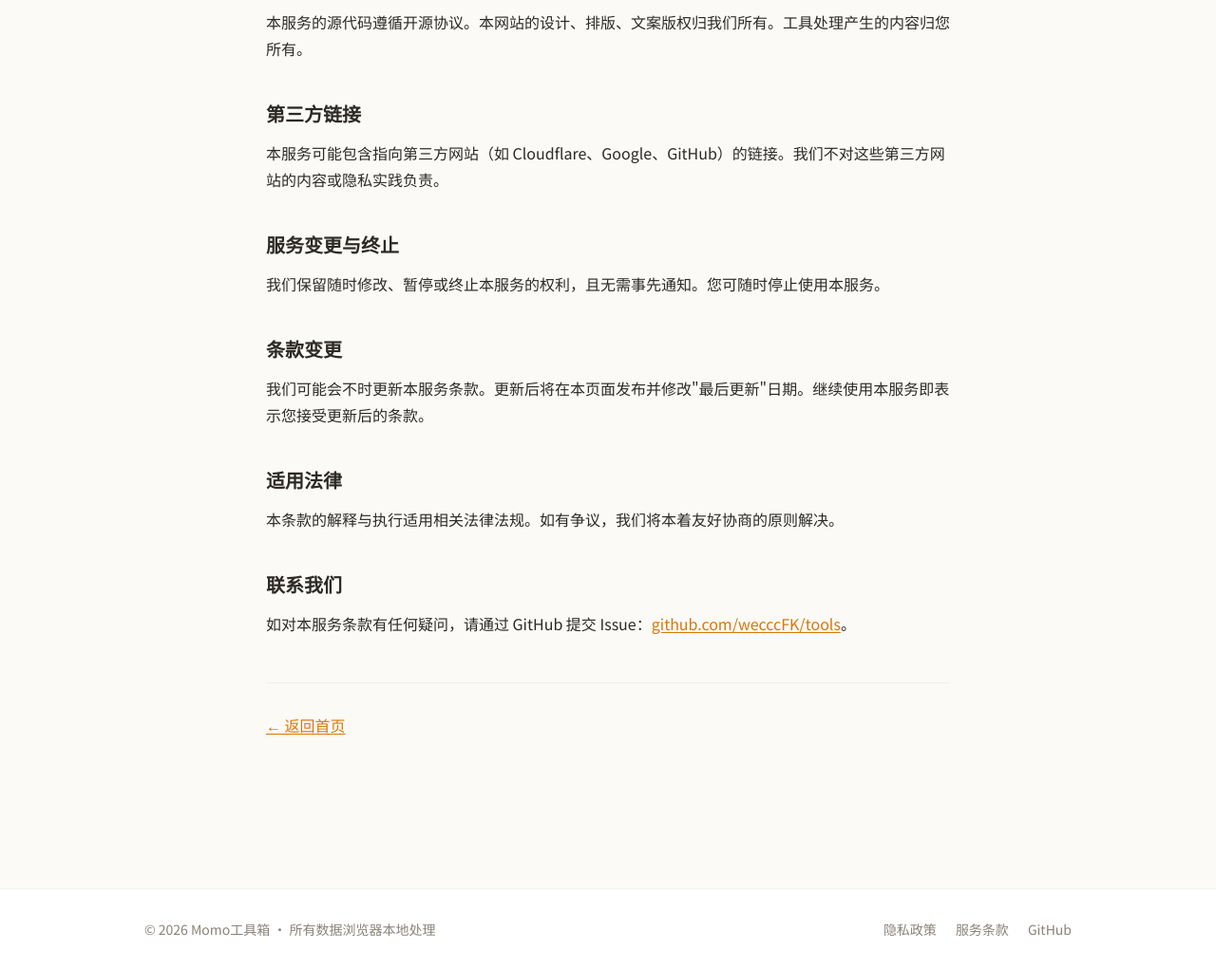
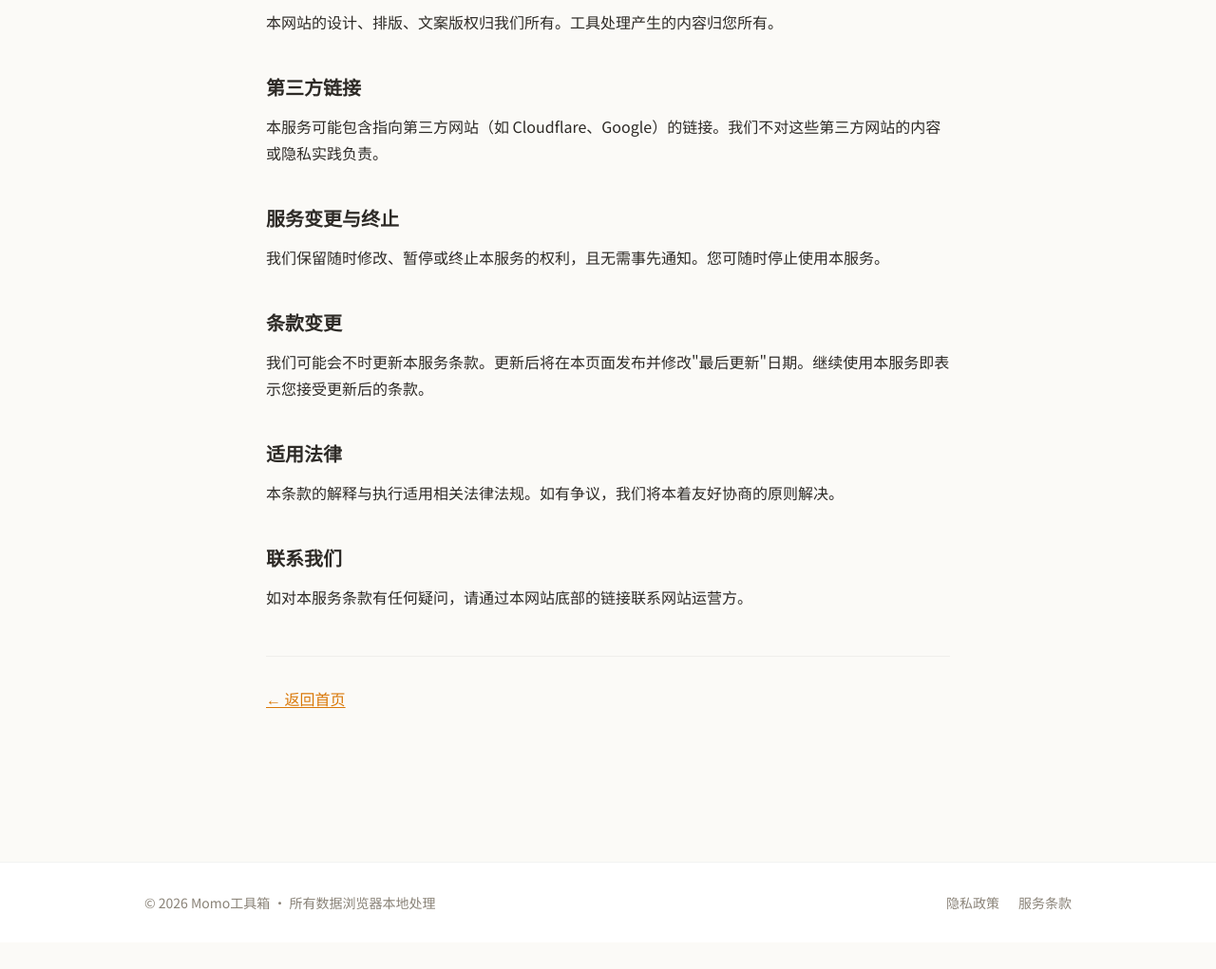
Before and after one commit to wecccFK/tools, an Astro site: page /terms in a window 1280 px wide. Shown: the part 1317-2338 px from the top of the page at 95% size. After the commit the page ends 2310 px from the top, so only its background shows below. Built offline with nearby package versions, Linux system fonts and the light colour scheme; Astro itself is replaced by a stand-in of ours.

Commit message:
feat: remove GitHub references (closed source)
- Footer: drop GitHub link
- Privacy policy: drop GitHub third-party section, change contact channel
- Terms: rename Free and Open Source -> Free to Use, drop open source IP clause
- All contact sections now point to footer links instead of GitHub issues

```diff
--- a/src/components/Footer.astro
+++ b/src/components/Footer.astro
@@ -29,15 +29,6 @@ const year = new Date().getFullYear();
         data-zh="服务条款"
         data-en="Terms of Service"
       >服务条款</a>
-      <a
-        href="https://github.com/wecccFK/tools"
-        target="_blank"
-        rel="noopener"
-        class="transition-colors hover:opacity-70"
-        style="color: var(--text-muted);"
-        data-zh="GitHub"
-        data-en="GitHub"
-      >GitHub</a>
     </nav>
   </div>
 </footer>
--- a/src/pages/privacy.astro
+++ b/src/pages/privacy.astro
@@ -37,7 +37,6 @@ const updatedEn = 'June 27, 2026';
       <ul>
         <li><strong>Cloudflare</strong>：提供网站托管和 CDN 加速服务。Cloudflare 可能会处理您的 IP 地址用于网络传输，详见 <a href="https://www.cloudflare.com/privacypolicy/" target="_blank" rel="noopener">Cloudflare 隐私政策</a>。</li>
         <li><strong>Google Fonts</strong>：提供网页字体加载服务。Google 可能会收集您的 IP 地址和请求信息，详见 <a href="https://policies.google.com/privacy" target="_blank" rel="noopener">Google 隐私政策</a>。</li>
-        <li><strong>GitHub</strong>：源代码托管平台。访问我们的 GitHub 仓库时适用 GitHub 的隐私政策。</li>
       </ul>
 
       <h2>Cookie</h2>
@@ -56,7 +55,7 @@ const updatedEn = 'June 27, 2026';
       <p>我们可能会不时更新本隐私政策。更新后，我们会在本页面发布新版本并更新"最后更新"日期。我们鼓励您定期查阅本页面以了解任何变更。</p>
 
       <h2>联系我们</h2>
-      <p>如果您对本隐私政策有任何疑问，请通过 GitHub 仓库提交 Issue：<a href="https://github.com/wecccFK/tools/issues" target="_blank" rel="noopener">github.com/wecccFK/tools</a>。</p>
+      <p>如果您对本隐私政策有任何疑问，请通过本网站底部的链接联系网站运营方。</p>
     </div>
 
     <div data-lang="en">
@@ -87,7 +86,6 @@ const updatedEn = 'June 27, 2026';
       <ul>
         <li><strong>Cloudflare</strong>: provides web hosting and CDN acceleration. Cloudflare may process your IP address for network transit. See <a href="https://www.cloudflare.com/privacypolicy/" target="_blank" rel="noopener">Cloudflare Privacy Policy</a>.</li>
         <li><strong>Google Fonts</strong>: provides web font loading. Google may collect your IP address and request information. See <a href="https://policies.google.com/privacy" target="_blank" rel="noopener">Google Privacy Policy</a>.</li>
-        <li><strong>GitHub</strong>: source code hosting platform. GitHub's privacy policy applies when you visit our repository.</li>
       </ul>
 
       <h2>Cookies</h2>
@@ -106,7 +104,7 @@ const updatedEn = 'June 27, 2026';
       <p>We may update this Privacy Policy from time to time. When updated, we will publish the new version on this page and update the "Last updated" date. We encourage you to review this page periodically for any changes.</p>
 
       <h2>Contact Us</h2>
-      <p>If you have any questions about this Privacy Policy, please submit an issue on our GitHub repository: <a href="https://github.com/wecccFK/tools/issues" target="_blank" rel="noopener">github.com/wecccFK/tools</a>.</p>
+      <p>If you have any questions about this Privacy Policy, please contact the website operator via the links in the footer.</p>
     </div>
 
     <div style="margin-top: 3rem; padding-top: 2rem; border-top: 1px solid var(--border);">
--- a/src/pages/terms.astro
+++ b/src/pages/terms.astro
@@ -18,8 +18,8 @@ const updatedEn = 'June 27, 2026';
       <h2>服务说明</h2>
       <p>本服务提供一系列免费在线工具，包括 JSON 格式化、Markdown 编辑器、二维码生成、密码生成器、Base64 编解码、URL 编解码、时间戳转换、哈希生成器、JWT 解码器、图片压缩等。所有工具均在浏览器本地运行，无需注册。</p>
 
-      <h2>免费与开源</h2>
-      <p>本服务完全免费使用。源代码开源并托管于 <a href="https://github.com/wecccFK/tools" target="_blank" rel="noopener">GitHub</a>。</p>
+      <h2>免费使用</h2>
+      <p>本服务完全免费提供给您使用，无需注册。</p>
 
       <h2>使用规则</h2>
       <p>使用本服务时，您同意：</p>
@@ -43,10 +43,10 @@ const updatedEn = 'June 27, 2026';
       <p>在任何情况下，我们均不对因使用或无法使用本服务而导致的任何损害（包括数据丢失、利润损失、业务中断等）承担责任。</p>
 
       <h2>知识产权</h2>
-      <p>本服务的源代码遵循开源协议。本网站的设计、排版、文案版权归我们所有。工具处理产生的内容归您所有。</p>
+      <p>本网站的设计、排版、文案版权归我们所有。工具处理产生的内容归您所有。</p>
 
       <h2>第三方链接</h2>
-      <p>本服务可能包含指向第三方网站（如 Cloudflare、Google、GitHub）的链接。我们不对这些第三方网站的内容或隐私实践负责。</p>
+      <p>本服务可能包含指向第三方网站（如 Cloudflare、Google）的链接。我们不对这些第三方网站的内容或隐私实践负责。</p>
 
       <h2>服务变更与终止</h2>
       <p>我们保留随时修改、暂停或终止本服务的权利，且无需事先通知。您可随时停止使用本服务。</p>
@@ -58,7 +58,7 @@ const updatedEn = 'June 27, 2026';
       <p>本条款的解释与执行适用相关法律法规。如有争议，我们将本着友好协商的原则解决。</p>
 
       <h2>联系我们</h2>
-      <p>如对本服务条款有任何疑问，请通过 GitHub 提交 Issue：<a href="https://github.com/wecccFK/tools/issues" target="_blank" rel="noopener">github.com/wecccFK/tools</a>。</p>
+      <p>如对本服务条款有任何疑问，请通过本网站底部的链接联系网站运营方。</p>
     </div>
 
     <div data-lang="en">
@@ -70,8 +70,8 @@ const updatedEn = 'June 27, 2026';
       <h2>Service Description</h2>
       <p>The Service provides a collection of free online tools, including JSON formatter, Markdown editor, QR code generator, password generator, Base64 encoder/decoder, URL encoder/decoder, timestamp converter, hash generator, JWT decoder, image compressor, and more. All tools run locally in your browser and require no registration.</p>
 
-      <h2>Free and Open Source</h2>
-      <p>The Service is completely free to use. The source code is open source and hosted on <a href="https://github.com/wecccFK/tools" target="_blank" rel="noopener">GitHub</a>.</p>
+      <h2>Free to Use</h2>
+      <p>The Service is provided to you free of charge and requires no registration.</p>
 
       <h2>Usage Rules</h2>
       <p>When using the Service, you agree to:</p>
@@ -95,10 +95,10 @@ const updatedEn = 'June 27, 2026';
       <p>In no event shall we be liable for any damages (including data loss, profit loss, business interruption, etc.) arising from the use of or inability to use the Service.</p>
 
       <h2>Intellectual Property</h2>
-      <p>The source code of the Service follows an open source license. The design, layout, and copy of this website are owned by us. Content produced by the tools belongs to you.</p>
+      <p>The design, layout, and copy of this website are owned by us. Content produced by the tools belongs to you.</p>
 
       <h2>Third-Party Links</h2>
-      <p>The Service may contain links to third-party websites (such as Cloudflare, Google, GitHub). We are not responsible for the content or privacy practices of these third-party sites.</p>
+      <p>The Service may contain links to third-party websites (such as Cloudflare, Google). We are not responsible for the content or privacy practices of these third-party sites.</p>
 
       <h2>Service Changes and Termination</h2>
       <p>We reserve the right to modify, suspend, or terminate the Service at any time without prior notice. You may stop using the Service at any time.</p>
@@ -110,7 +110,7 @@ const updatedEn = 'June 27, 2026';
       <p>The interpretation and enforcement of these terms are governed by applicable laws. We will resolve disputes in a spirit of amicable negotiation.</p>
 
       <h2>Contact Us</h2>
-      <p>For any questions about these Terms of Service, please submit an issue on GitHub: <a href="https://github.com/wecccFK/tools/issues" target="_blank" rel="noopener">github.com/wecccFK/tools</a>.</p>
+      <p>For any questions about these Terms of Service, please contact the website operator via the links in the footer.</p>
     </div>
 
     <div style="margin-top: 3rem; padding-top: 2rem; border-top: 1px solid var(--border);">
```
